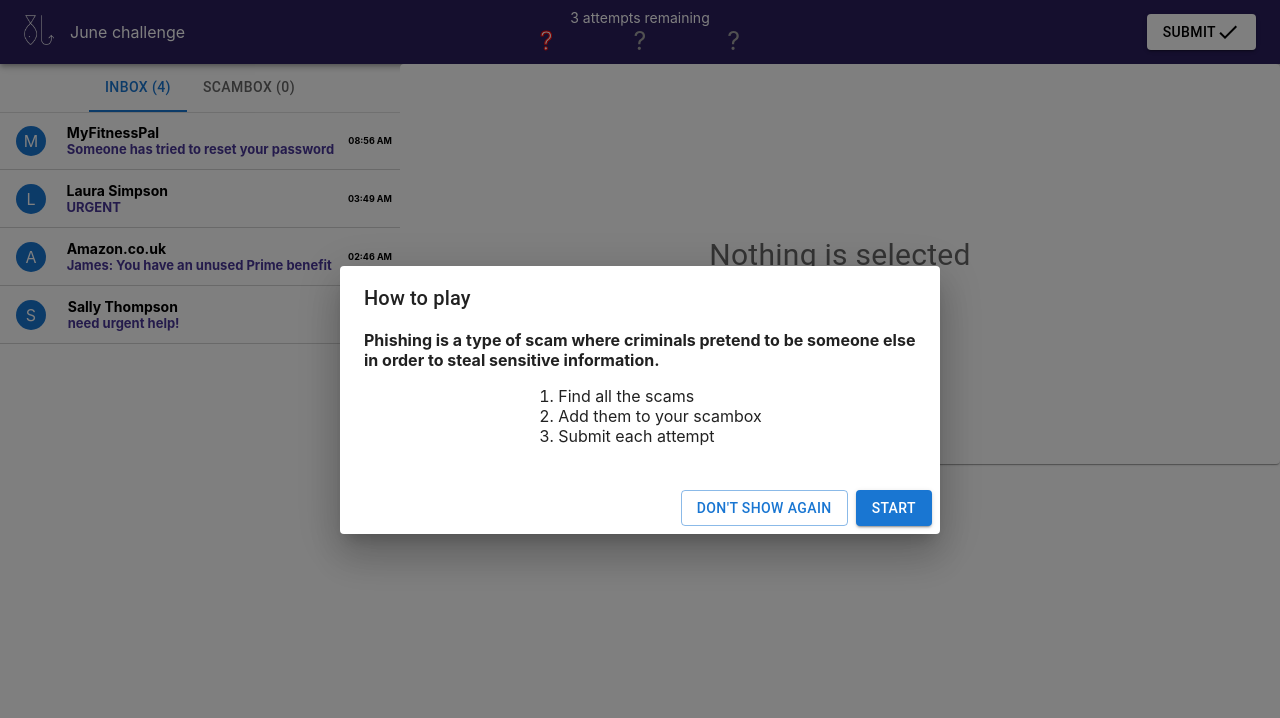
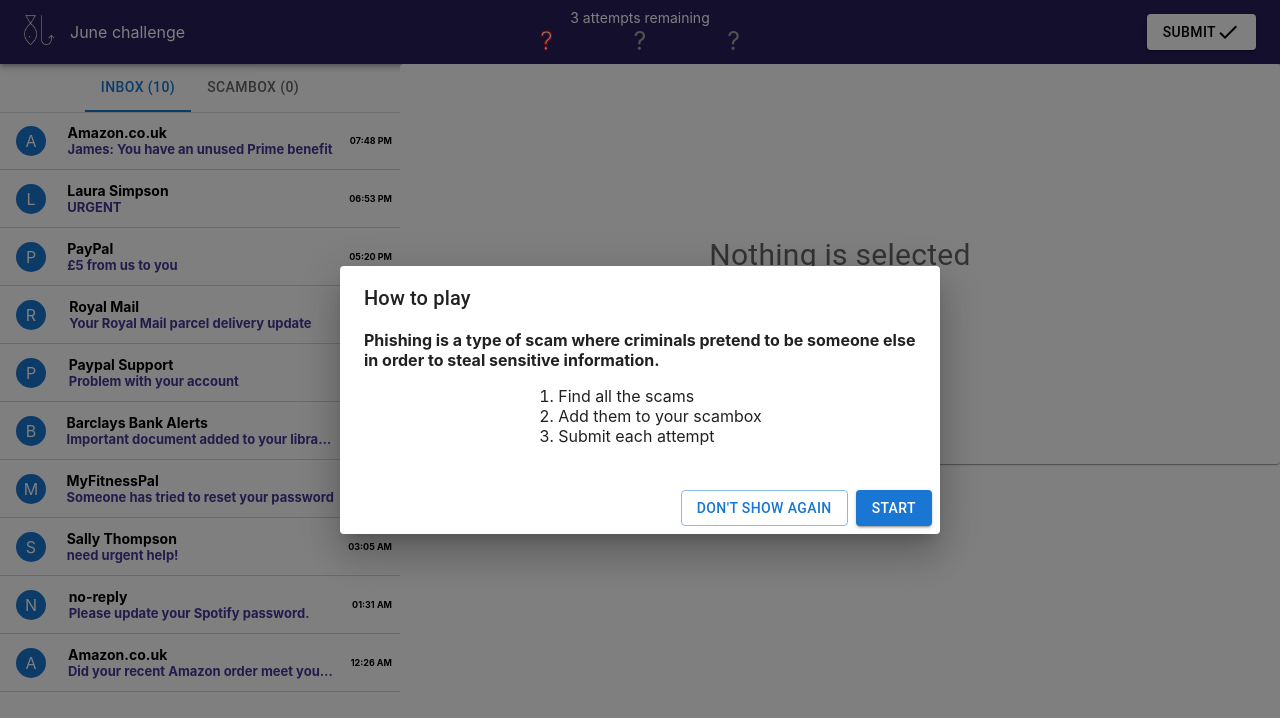
Before and after one commit to patrickcollings/phish-me-if-you-can-2, a React app: page /inbox in a window 1280 px wide. Shown: the top 718 px of the page. Built offline with nearby package versions, Linux system fonts and the light colour scheme.

Commit message:
fix routing

```diff
--- a/src/App.js
+++ b/src/App.js
@@ -2,7 +2,7 @@
 import './App.css';
 import Result from './views/result/result';
 import WelcomeDialog from './components/welcome-dialog.js/welcome-dialog';
-import { useState } from 'react';
+import { useEffect, useState } from 'react';
 import mixpanel from "mixpanel-browser";
 import { BrowserRouter as Router, Route, Routes, Navigate } from 'react-router-dom';
 
@@ -17,6 +17,7 @@
     if (hideDialog) localStorage.setItem('phishme_hide_welcome_dialog', true)
     setOpen(false);
   }
+
   return (
     <Router>
       <div className="App" style={{ maxHeight: "100vh", height: "100vh" }}>
@@ -25,8 +26,8 @@
           <Route exact path="/" element={<Navigate to="/inbox" replace />} />
           {["/inbox", "/scambox"].map((path) => (
             <Route path={path} element={<Result />}>
-              <Route path=":emailId" element={<Result />} />
-              <Route path="" element={<Result />} />
+              <Route path=":emailId" element={<Result />} replace />
+              <Route path="" element={<Result />} replace />
             </Route>
           ))}
         </Routes>
--- a/src/components/EmailTemplate/EmailTemplate.jsx
+++ b/src/components/EmailTemplate/EmailTemplate.jsx
@@ -31,6 +31,7 @@
     <ExternalLinkDialog open={open} url={externalUrl} handleClose={handleClose}></ExternalLinkDialog>
     <div style={{ height: "150vh" }}>
     <iframe
+        key={template}
         src={`${templateUrl}${template}/index.html`}
         frameBorder="0"
         scrolling="no"
--- a/src/components/email-list-item/email-list-item.js
+++ b/src/components/email-list-item/email-list-item.js
@@ -1,6 +1,7 @@
 import { getHoursAndMinutes } from "../../helpers/helper";
 import { Cancel, CheckCircle } from "@mui/icons-material/";
 import AttachFileIcon from "@mui/icons-material/AttachFile";
+import { Link } from "react-router-dom";
 
 let styles = {
   //   borderTop: "1px solid grey",
@@ -59,11 +60,13 @@
   return color;
 }
 
+
 export default function EmailListItem(props) {
   return (
     <>
+      <Link to={`${props.email.id}`} style={{ textDecoration: "none", color: 'unset' }}>
         <div
-        onClick={() => props.onClick(props.index)}
+          // onClick={() => props.onClick(props.index)}
           style={Object.assign(
             {},
             styles,
@@ -137,6 +140,7 @@
             )}
           </div>
         </div>
+      </Link>
     </>
   );
 }
--- a/src/components/finished-dialog/finished-dialog.css
+++ b/src/components/finished-dialog/finished-dialog.css
@@ -2,13 +2,14 @@
     border-left: 1px solid black;
 }
 
-/* @media screen and (max-width: 350px) {
-    .scoreContainer {
-        flex-direction: column;
+.ScoreTitles {
+    margin: 0;
+    font-size: 1.5rem;
+    color: #493698;
+}
+
+@media screen and (max-width: 450px) {
+    .ScoreTitles {
+        font-size: 1rem;
     }
-
-    .scoreContainer div:not(:first-child) {
-        border-top: 1px solid black;
-        border-left: unset;
-    }
-} */
+}
--- a/src/components/finished-dialog/finished-dialog.js
+++ b/src/components/finished-dialog/finished-dialog.js
@@ -32,7 +32,6 @@
 
   const copyToClipboard = () => {
     const text = `I scored ${result.score}% meaning I am: "unhackable". How scammable are you? Find out on www.phishmeifyoucan.com`;
-    console.log(text);
     navigator.clipboard.writeText(text);
     setOpenSnackBar(true);
   }
@@ -77,11 +76,7 @@
                   key={key}
                 >
                   <p
-                    style={{
-                      margin: 0,
-                      fontSize: "1.5rem",
-                      color: "#493698",
-                    }}
+                    className="ScoreTitles"
                   >
                     {breakdown.title}
                   </p>
--- a/src/components/nav-bar/nav-bar.jsx
+++ b/src/components/nav-bar/nav-bar.jsx
@@ -4,6 +4,7 @@
 import Button from "@mui/material/Button";
 import logo from "../../assets/white-logo.png";
 import { Done } from "@mui/icons-material/";
+import AssessmentOutlinedIcon from "@mui/icons-material/AssessmentOutlined";
 import ConfirmationDialog from "../confirmation-dialog/confirmation-dialog";
 import { useState } from "react";
 import './nav-bar.css';
@@ -119,7 +120,7 @@
                 onClick={openClick}
               >
                 <span className="SubmitButtonText">{isFinished ? 'View Score' : 'Submit'}</span>
-                {!isFinished && <Done />}
+                {isFinished ? <AssessmentOutlinedIcon /> : <Done />}
               </Button>
               {/* <Button
                 variant="contained"
--- a/src/helpers/emails.js
+++ b/src/helpers/emails.js
@@ -181,8 +181,8 @@
   return arr;
 }
 
-const monthlyScamEmailIndexes = getRandomIndexes(2, scamList.length);
-const monthlyNormalEmailIndexes = getRandomIndexes(2, normalList.length);
+const monthlyScamEmailIndexes = getRandomIndexes(5, scamList.length);
+const monthlyNormalEmailIndexes = getRandomIndexes(5, normalList.length);
 
 const monthlyScamList = monthlyScamEmailIndexes.map((index) => scamList[index]);
 const monthlyNormalList = monthlyNormalEmailIndexes.map((index) => normalList[index]);
--- a/src/views/result/result.js
+++ b/src/views/result/result.js
@@ -7,10 +7,10 @@
 import FinishedDialog from "../../components/finished-dialog/finished-dialog";
 import NavBar from "../../components/nav-bar/nav-bar";
 import mixpanel from "mixpanel-browser";
-import { useParams, useNavigate } from "react-router-dom";
+import { useParams, useNavigate, useLocation } from "react-router-dom";
 import ConfirmationDialog from "../../components/confirmation-dialog/confirmation-dialog";
 
-mixpanel.init("123");
+mixpanel.init("2e8c366f7230134973d763a5f39fcf43");
 mixpanel.track("joined");
 
 const EmailSidebarContainer = styled.div`
@@ -68,8 +68,6 @@
 let savedScores = JSON.parse(localStorage.getItem("phishme_scores"));
 let savedEmailList, savedScamList, savedShowResult, savedAttempts;
 
-console.log(checkChallengeStarted(savedScores, false));
-
 if (savedScores && checkChallengeStarted(savedScores) ) {
   savedShowResult = JSON.parse(localStorage.getItem("phishme_showResult"));
   savedEmailList = JSON.parse(localStorage.getItem("phishme_emailList"));
@@ -88,6 +86,7 @@
 
   let params = useParams();
   let navigate = useNavigate();
+  const location = useLocation();
   let emailFound;
 
   const [scamList, setScamList] = useState(savedScamList ?? []);
@@ -102,12 +101,7 @@
   const [previousScores, setPreviousScores] = useState(savedScores ?? []);
   const [result, setResult] = useState(showResult ? calculateResults : {});
   const [width, setWindowWidth] = useState(0);
-  if (params.emailId) {
-    emailFound = [scamList, ...emailList].find((email) => email.id === parseInt(params.emailId));
-  }
-  const [selectedEmail, setSelectedEmail] = useState(emailFound && emailFound);
-
-
+  const [selectedEmail, setSelectedEmail] = useState(emailFound ?? null);
 
   const updateDimensions = () => {
     const width = window.innerWidth;
@@ -119,7 +113,7 @@
     setIsScamSelected(false);
     setSelectedEmail(emailList[index]);
     setEmailList([...emailList]);
-    navigate(`/inbox/${emailList[index].id}`);
+    // navigate(`/inbox/${emailList[index].id}`, { replace: false });
   }
 
   function selectScamEmail(index) {
@@ -127,7 +121,7 @@
     setIsScamSelected(true);
     setSelectedEmail(scamList[index]);
     setScamList([...scamList]);
-    navigate(`/scambox/${scamList[index].id}`);
+    // navigate(`/scambox/${scamList[index].id}`, { replace: false });
   }
 
   function findEmailIndex(selectedEmail) {
@@ -139,17 +133,15 @@
   }
 
   function addToScamList() {
-    console.log('adding to scamlist', selectedEmail);
     const index = findEmailIndex(selectedEmail);
-    console.log(index);
     if (index < 0) return;
-    let newScamList = [...scamList, emailList[index]];
+    let newScamList = [...scamList, selectedEmail]; // instead of emailList[index] this can just be selectedEmail?
     orderListByTime(newScamList);
     setScamList(newScamList);
     emailList.splice(index, 1);
     orderListByTime(emailList);
     setEmailList([...emailList]);
-    setSelectedEmail(null);
+    navigate('/inbox');
   }
 
   function removeFromScamList() {
@@ -161,18 +153,19 @@
     scamList.splice(index, 1);
     orderListByTime(scamList);
     setScamList([...scamList]);
-    setSelectedEmail(null);
+    navigate("/scambox");
   }
 
   function handleDeselect() {
-    setSelectedEmail(null);
+    let inboxType = location.pathname.split('/')[1];
+    // setSelectedEmail(null);
+    navigate(`/${inboxType}`, {replace: false});
   }
 
   function calculateResults() {
     const scamsMissed = emailList.filter((email) => !!email.scam);
     const normalsCaught = scamList.filter((email) => !email.scam);
     const totalScamsCaught = scamList.length - normalsCaught.length;
-    mixpanel.track("finished_test", {scamsMissed, normalsCaught, score: {scamsMissed: scamsMissed.length, accidental: normalsCaught.length, caught: totalScamsCaught}});
     const penalty = (normalsCaught.length > 0) ? (normalsCaught.length / 2) : 0;
     const totalScore = totalScamsCaught - penalty;
     const score = Math.round((totalScore / (totalScamsCaught + scamsMissed.length)) * 100);
@@ -198,7 +191,6 @@
   };
 
   const handleClickOpen = () => {
-    console.log(attempts.length);
     if (attempts.length > 2) setFinishedOpen(true);
     if (attempts.length < 2) handleClose(true);
     if (attempts.length === 2) setOpen(true);
@@ -226,16 +218,26 @@
     if (isFinished) {
       const results = calculateResults();
       setResult(results);
+      mixpanel.track("finished_test", {
+        breakdown: {
+          scamsMissed: results.missed,
+          accidental: results.accidental,
+          caught: results.caught,
+        },
+        score: results.score,
+        attempt: attempts.length + 1
+      });
       if (results.score === 100 && attempts.length < 2) {
         let newAttempts = [...attempts];
         while (newAttempts.length < 3) newAttempts.push(results.score);
-        console.log(newAttempts);
         setAttempts(newAttempts)
       } else {
         setAttempts([...attempts, results.score]);
       }
       setShowResult(true);
+
     }
+
   };
 
   const handleFinishedClose = () => {
@@ -268,6 +270,36 @@
       ></EmailDisplay>
     );
   };
+
+  useEffect(() => {
+    let emailFound, scamFound;
+    if (params.emailId) {
+      emailFound = emailList.find(
+        (email) => email.id === parseInt(params.emailId)
+      );
+      scamFound = scamList.find(
+        (email) => email.id === parseInt(params.emailId)
+      );
+    }
+    if (emailFound) {
+      setIsScamSelected(false);
+      let index = findEmailIndex(emailFound);
+      emailFound.read = true;
+      emailList[index].read = true;
+      setEmailList([...emailList]);
+      setSelectedEmail(emailFound);
+    }
+    else if (scamFound) {
+      setIsScamSelected(true);
+      let index = findScamEmailIndex(scamFound);
+      scamFound.read = true;
+      scamList[index].read = true;
+      setScamList([...scamList]);
+      setSelectedEmail(scamFound);
+    } else {
+      setSelectedEmail(null);
+    }
+  }, [params]);
 
   useEffect(() => {
     localStorage.setItem("phishme_scamList", JSON.stringify(scamList));
```
Lines whose indentation alone changed are shown as unchanged.
